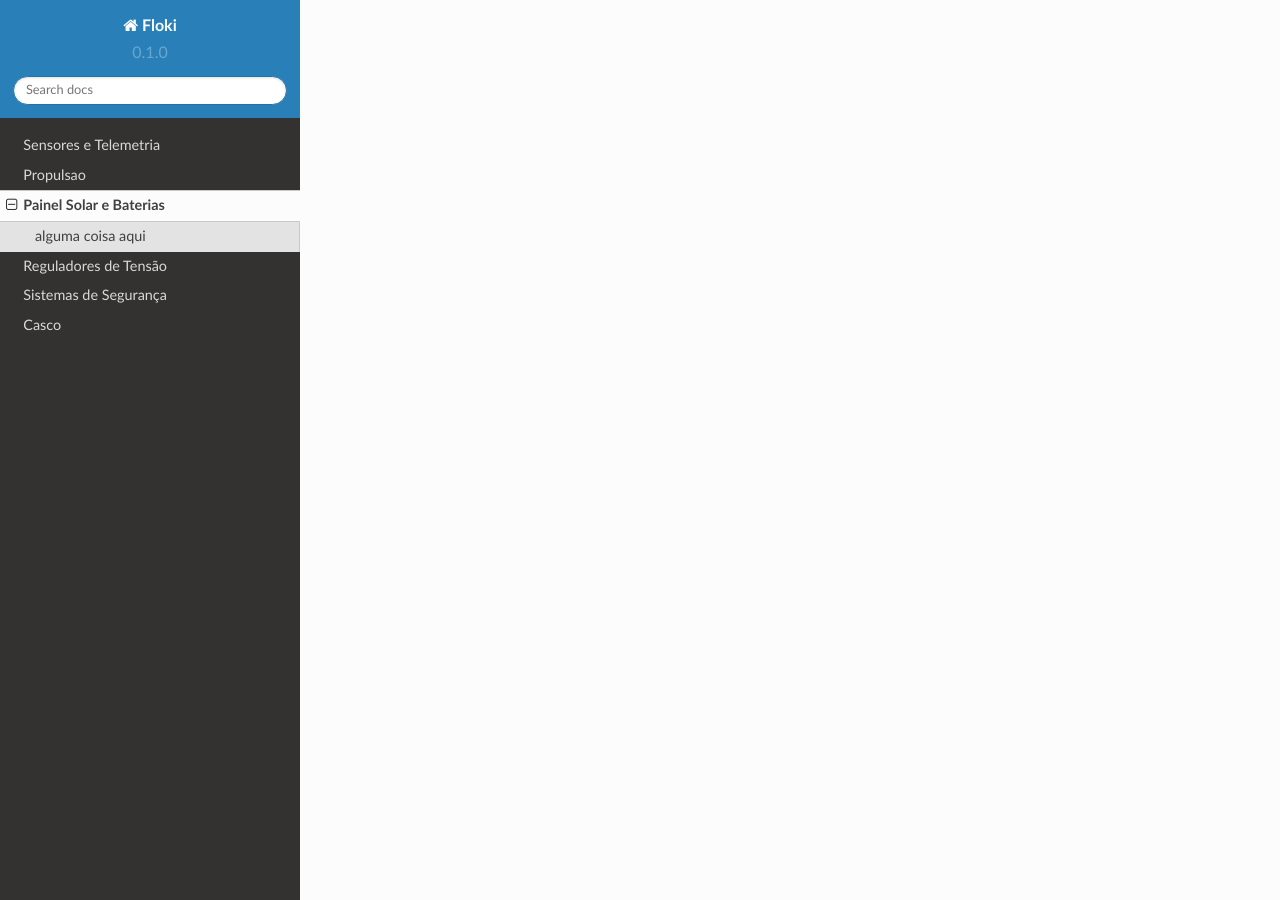
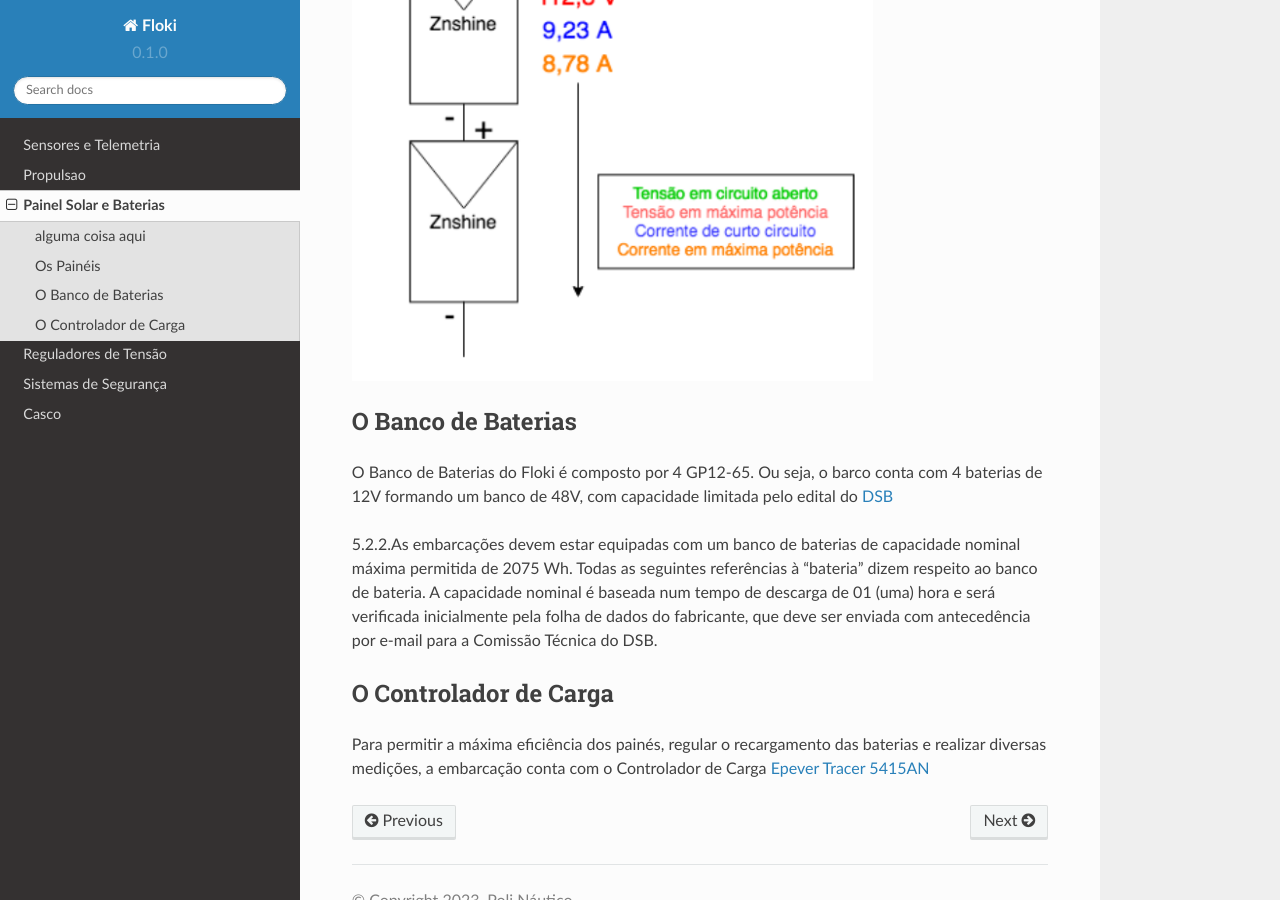
Before and after one commit to polinautico/RTD-Floki, a Sphinx documentation site: the page built from docs/source/sistema_eletrico.rst, in a window 1280 px wide and 900 px high, scrolled down 943 px. Built offline with Sphinx 7.4.7 and the Read the Docs theme 2.0.0, drawn with Linux system fonts in a browser that asks for light colours; some of the changed text lies outside the part shown.

Commit message:
Introdução ao painel solar e baterias

```diff
--- a/docs/source/sistema_eletrico.rst
+++ b/docs/source/sistema_eletrico.rst
@@ -5,3 +5,24 @@ alguma coisa aqui
 algum texto
 
 .. image:: https://raw.githubusercontent.com/polinautico/RTD-Floki/main/docs/source/diagramas/esquematico_painel_solar.drawio.png
+
+Os Painéis
+----
+
+Os painés do Floki são os `Znshine ZXP6-TLD72 <https://www.znshinesolar.com/>`_
+temos um arranjo com 3 painés policristalinos (com 17,6 % de eficiência) em série.
+
+.. image:: https://raw.githubusercontent.com/polinautico/RTD-Floki/main/docs/source/imagens/painel_solar_config.png
+
+
+O Banco de Baterias
+----
+
+O Banco de Baterias do Floki é composto por 4 GP12-65. Ou seja, o barco conta com 4 baterias de 12V formando um banco de 48V, com capacidade limitada pelo edital do `DSB <https://desafiosolar.com.br/>`_
+
+5.2.2.As embarcações devem estar equipadas com um banco de baterias de capacidade nominal máxima permitida de 2075 Wh. Todas as seguintes referências à “bateria” dizem respeito ao banco de bateria. A capacidade nominal é baseada num tempo de descarga de 01 (uma) hora e será verificada inicialmente pela folha de dados do fabricante, que deve ser enviada com antecedência por e-mail para a Comissão Técnica do DSB.
+
+O Controlador de Carga
+----
+
+Para permitir a máxima eficiência dos painés, regular o recargamento das baterias e realizar diversas medições, a embarcação conta com o Controlador de Carga `Epever Tracer 5415AN <https://desafiosolar.com.br/>`_
```
Also changed, not shown: docs/source/imagens/painel_solar_config.png (added), 1 other file.
